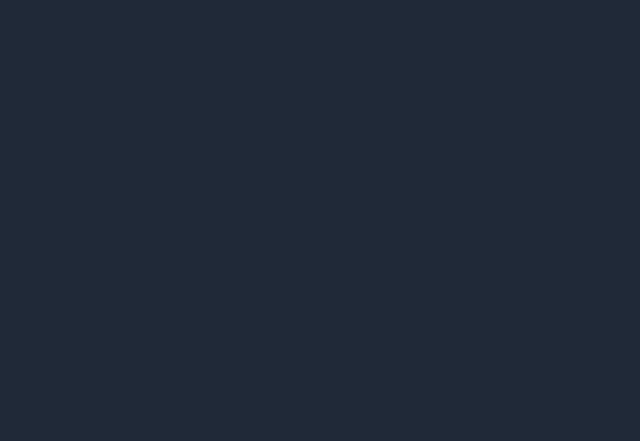
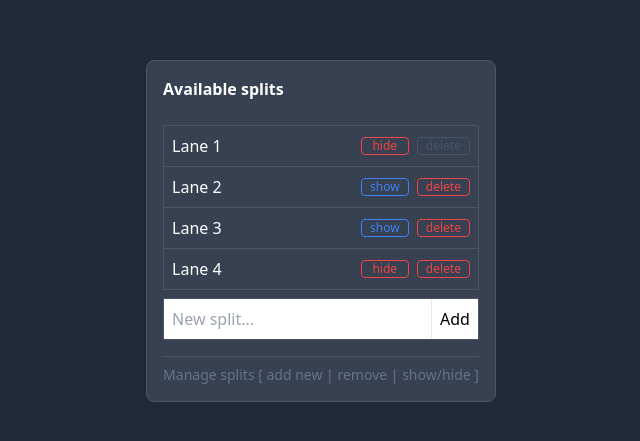
Before and after one commit to szekelygobe/vue-cal-setup, a Vue app: page / in a window 1280 px wide. Shown: the part 169-610 px from the top of the page, without its empty margins (319-959 px from the left). Built offline with nearby package versions, Linux system fonts and the light colour scheme; data requests are answered from the project's data file.

Commit message:
Composable axios call working

```diff
--- a/db.json
+++ b/db.json
@@ -1,27 +1,29 @@
 {
   "splits": [
     {
-      "id": 1,
       "class": "lane_1",
       "label": "Lane 1",
       "deletable": false,
-      "hide": false
+      "hide": false,
+      "id": 1
     },
     {
-      "class": "sdf",
-      "label": "sdf",
+      "class": "lane_2",
+      "label": "Lane 2",
       "deletable": true,
       "hide": true,
       "id": 5
     },
     {
-      "label": "dfdf",
+      "class": "lane_3",
+      "label": "Lane 3",
       "deletable": true,
       "hide": true,
       "id": 6
     },
     {
-      "label": "asdsad",
+      "class": "lane_4",
+      "label": "Lane 4",
       "deletable": true,
       "hide": false,
       "id": 7
--- a/src/App.vue
+++ b/src/App.vue
@@ -1,18 +1,27 @@
 <script setup>
-  import { useLoadData } from "@/composables/useLoadData.js"
+  import { useSourceData } from "@/composables/useSourceData.js"
+  import { ref , onMounted} from "vue"
   import Splits from "@/components/splits/Splits.vue"
 
+  const splits = ref(null);
+  const { getData } = useSourceData();
 
-  const { bb, fff } = useLoadData();
+  onMounted(async () => {
+    splits.value = await getData('splits');
+  });
 
-  console.log(bb)
+
+
+
 
 </script>
 
 <template>
   <div class="grid gap-6 place-items-center">
 
-<!--    <splits :splits="fff('splits')"> </splits>-->
+    <splits
+        :splits="splits"
+    > </splits>
 <!--    <calendar :splits="splits"> </calendar>-->
   </div>
 </template>
--- a/src/components/splits/Split.vue
+++ b/src/components/splits/Split.vue
@@ -2,6 +2,10 @@
   defineProps({
     split: Object,
   })
+
+  defineEmits([
+
+  ])
 
   </script>
 <template>
--- a/src/composables/useData.js
+++ /dev/null
@@ -1,22 +0,0 @@
-import axios from "axios";
-export function loadData(){
-
-    const urlBase = 'http://localhost:3001/';
-
-    function loadData(endPoint){
-        axios.get(urlBase+endPoint)
-              .then((r) => {return r.data})
-              .catch(error => (console.log(error)));
-    }
-
-    function updateData(endPoint, data){
-        let updatedData = null;
-
-        axios.patch(urlBase + data.id, data)
-            .then(response  => updatedData = response.data)
-            .catch(error => console.log(error))
-        return updatedData;
-    }
-
-    return { loadData , updateData}
-}
--- a/src/composables/useLoadData.js
+++ /dev/null
@@ -1,24 +0,0 @@
-import axios from "axios";
-import {ref} from "vue"
-import useBaseUrl from "@/composables/useBaseUrl.js";
-
-export function useLoadData(){
-    const { baseURL } = useBaseUrl();
-    const bb = ref([]);
-
-    function fff(endPoint) {
-        axios.get(baseURL+endPoint)
-            .then((r) => {
-                bb.value = r.data;
-                console.log(bb)
-            })
-            .catch(error => console.log(error.value));
-    }
-
-
-    function ggg(endpoint, data) {
-        return 'ole';
-    }
-
-    return { bb, fff , ggg} ;
-}
--- /dev/null
+++ b/src/composables/useSourceData.js
@@ -0,0 +1,22 @@
+import axios from "axios";
+import {ref} from "vue"
+import useBaseUrl from "@/composables/useBaseUrl.js";
+
+export function useSourceData(){
+    const { baseURL } = useBaseUrl();
+
+    async function getData (endPoint){
+        let response = {}
+
+        try {
+            response = await axios.get(baseURL+endPoint);
+        }
+        catch (error){
+            console.log('error', error);
+        }
+
+        return response.data
+    }
+
+    return { getData }
+}
```
Also changed, not shown: src/components/splits/Splits.vue (+0 -23 lines).
